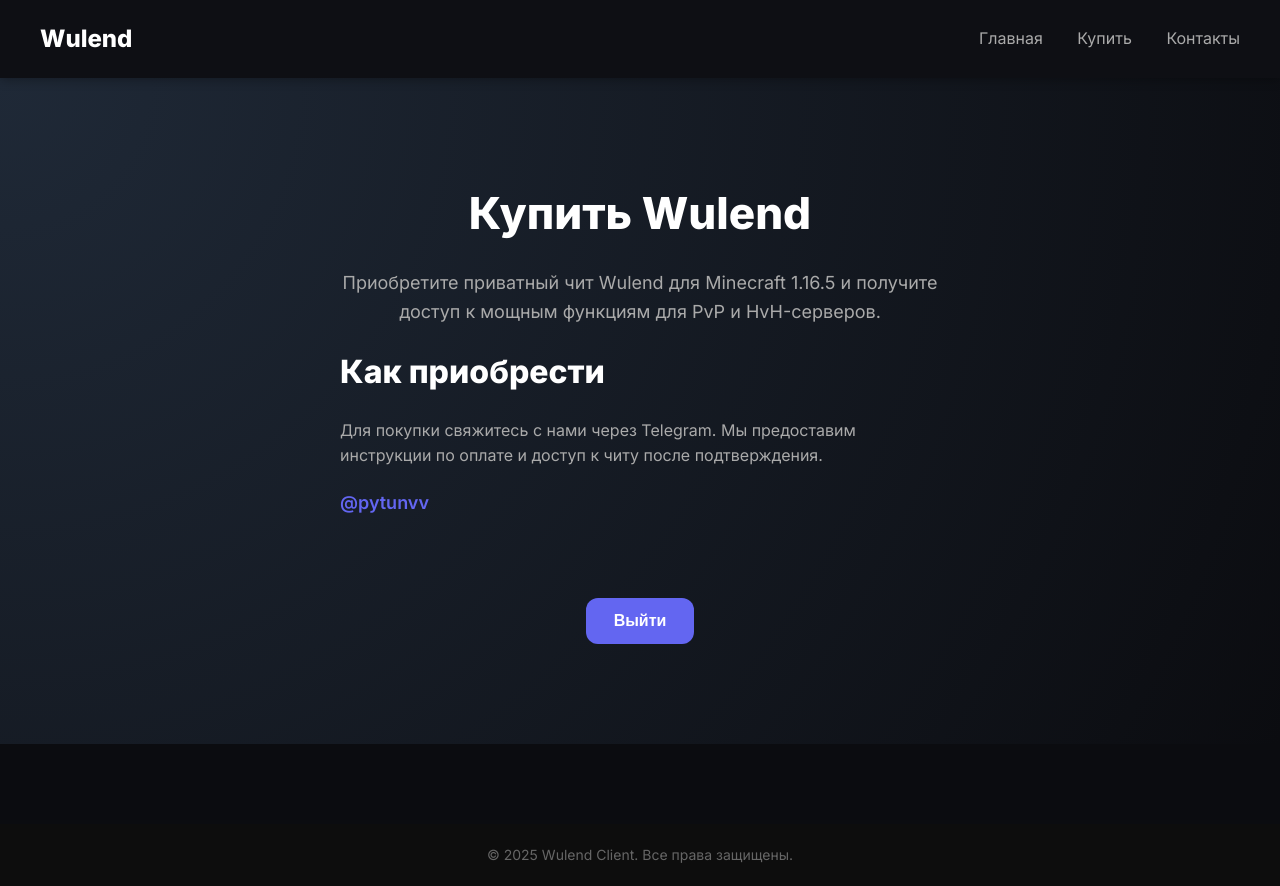
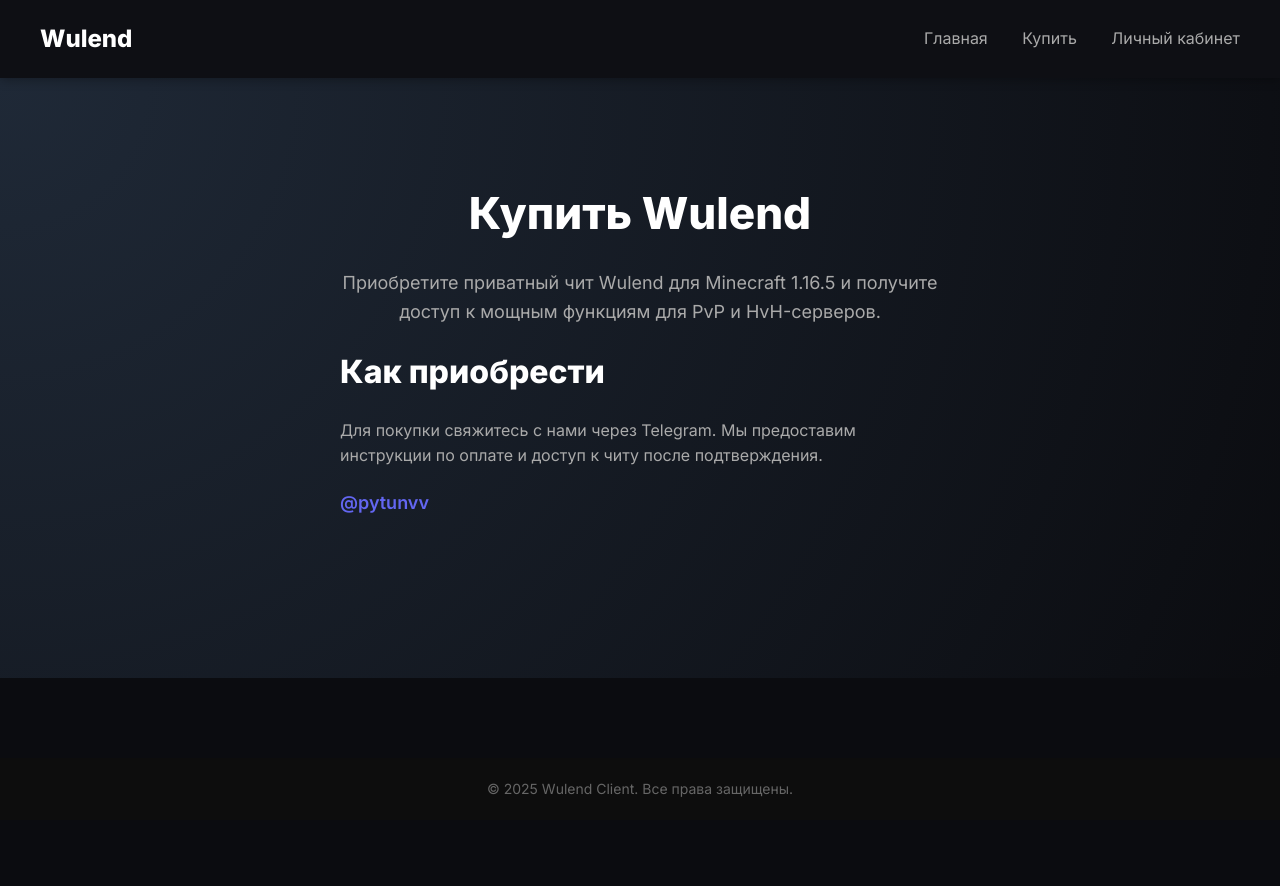
Before and after one commit to sysja/Wulend, a plain HTML site: page buy.html in a window 1280 px wide. After the commit the page ends 820 px from the top, so only its background shows below. Drawn offline with Linux system fonts and the light colour scheme; sample sign-in values are in the browser's storage.

Commit message:
buy.html

```diff
--- a/buy.html
+++ b/buy.html
@@ -123,23 +123,6 @@
       color: #aaa;
     }
 
-    .logout {
-      margin-top: 20px;
-      padding: 14px 28px;
-      border: none;
-      border-radius: 12px;
-      background: var(--accent);
-      color: white;
-      font-weight: 600;
-      font-size: 16px;
-      cursor: pointer;
-      transition: 0.2s;
-    }
-
-    .logout:hover {
-      background: #4f46e5;
-    }
-
     footer {
       margin-top: 80px;
       padding: 20px 40px;
@@ -154,10 +137,10 @@
 
   <header>
     <div class="logo">Wulend</div>
-    <nav>
+    <nav id="nav">
       <a href="index.html">Главная</a>
       <a href="buy.html">Купить</a>
-      <a href="login.html">Контакты</a>
+      <a href="profile.html" id="authLink">Личный кабинет</a>
     </nav>
   </header>
 
@@ -169,7 +152,6 @@
       <p>Для покупки свяжитесь с нами через Telegram. Мы предоставим инструкции по оплате и доступ к читу после подтверждения.</p>
       <p><a href="https://t.me/pytunvv" target="_blank">@pytunvv</a></p>
     </div>
-    <button class="logout" onclick="logout()">Выйти</button>
   </section>
 
   <footer>
@@ -180,10 +162,10 @@
     if (!localStorage.getItem('loggedInUser')) {
       window.location.href = 'login.html';
     }
-
-    function logout() {
-      localStorage.removeItem('loggedInUser');
-      window.location.href = 'login.html';
+    const authLink = document.getElementById('authLink');
+    if (localStorage.getItem('loggedInUser')) {
+      authLink.textContent = 'Личный кабинет';
+      authLink.href = 'profile.html';
     }
   </script>
 
```
